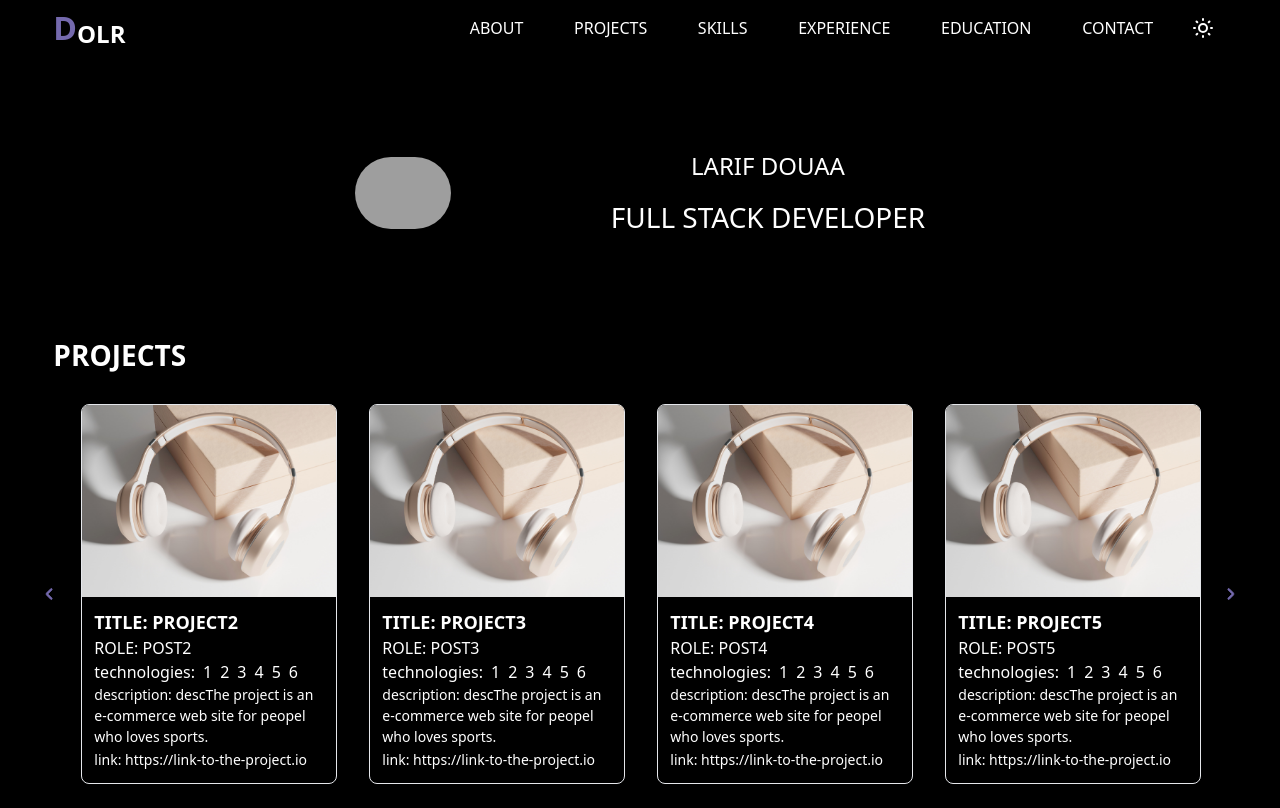
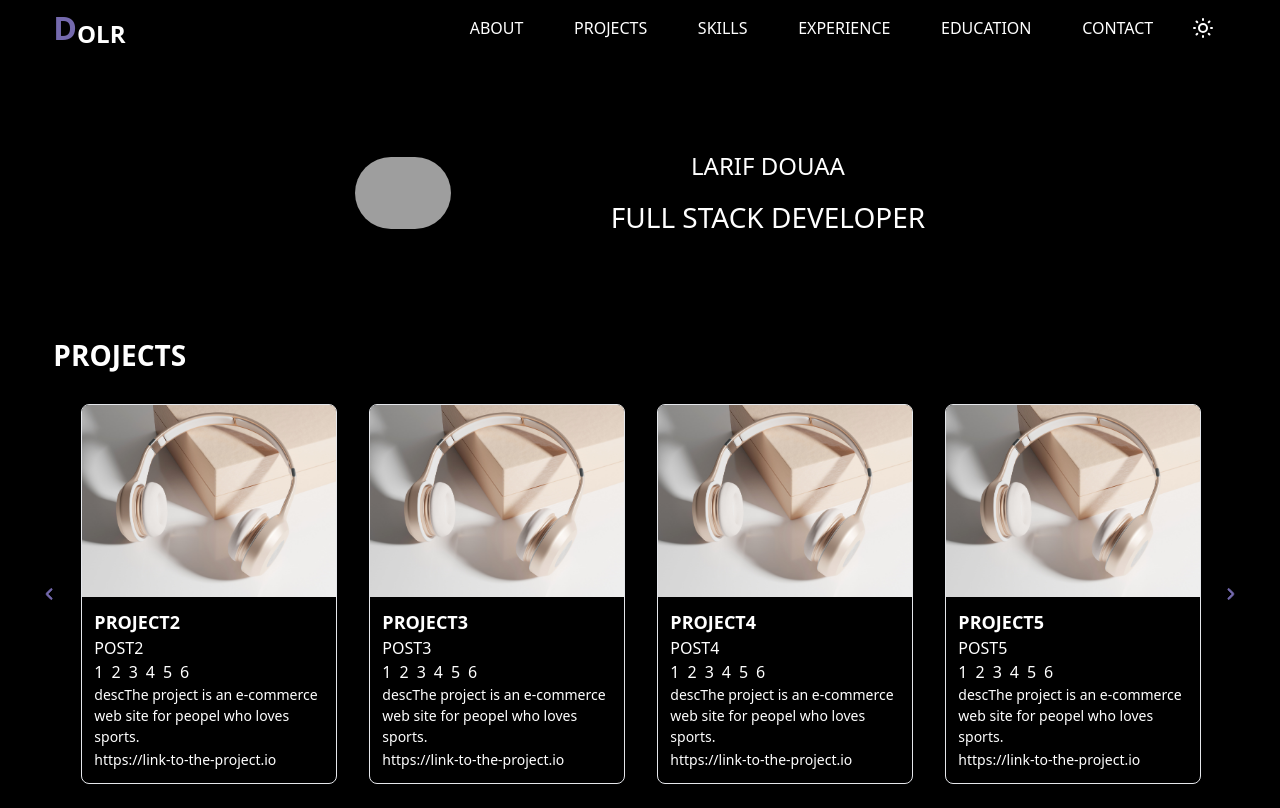
Before and after one commit to Douaa19/MyPortfolio24, a React (Create React App) app: page / in a window 1280 px wide. Built offline with nearby package versions, Linux system fonts and the light colour scheme; grey boxes are pictures that could not be loaded.

Commit message:
clickAndGo

```diff
--- a/src/components/layout/NavBar.js
+++ b/src/components/layout/NavBar.js
@@ -40,14 +40,15 @@ function NavBar(props) {
               key={index}
               className="ssm:pt-2.5 md:pt-0"
               onClick={() => props.setSection.setSection(link.name)}>
-              <span
+              <a
+                href={`#${link.name}`}
                 style={{ animationDelay: `0.${index + 1}s` }}
                 className={`${listClass} ${
                   props.light
                     ? `${
                         props.section === `${link.name}`
                           ? "text-main"
-                          : "text-red"
+                          : "text-dark"
                       }`
                     : `${
                         props.section === `${link.name}`
@@ -56,7 +57,7 @@ function NavBar(props) {
                       }`
                 } ${open ? `appear text-white opacity-1` : ""}`}>
                 {link.name}
-              </span>
+              </a>
             </li>
           ))}
         </ul>
--- a/src/components/layout/Projects.js
+++ b/src/components/layout/Projects.js
@@ -6,7 +6,7 @@ function Projects(props) {
   const myProjects = projects;
 
   return (
-    <div className={`pb-4 flex flex-col justify-center items-start w-11/12`}>
+    <div className={`pb-4 flex flex-col justify-center items-start w-11/12`} id="projects">
       <div className="md:mb-4 ssm:mb-4">
         <h2
           className={`uppercase md:text-28 ssm:text-24 font-bold ${
--- a/src/components/organismes/ProjectCard.js
+++ b/src/components/organismes/ProjectCard.js
@@ -21,12 +21,9 @@ function ProjectCard({
         class="w-full h-48 rounded-t-md object-cover"
       />
       <div class="p-4">
-        <h2 className="uppercase md:text-18 ssm:text-14 font-bold">
-          title: {title}
-        </h2>
-        <h3 className="uppercase md:text-16 ssm:text-12">role: {post}</h3>
+        <h2 className="uppercase md:text-18 ssm:text-14 font-bold">{title}</h2>
+        <h3 className="uppercase md:text-16 ssm:text-12">{post}</h3>
         <div className="flex flex-wrap flex-row gap-2">
-          technologies:
           {technologies.map((techno, index) => (
             <span
               className={`${
@@ -37,14 +34,14 @@ function ProjectCard({
             </span>
           ))}
         </div>
-        <p class="md:text-14 ssm:text-12">description: {description}</p>
+        <p class="md:text-14 ssm:text-12">{description}</p>
         <div className="">
           <a
             href="/"
             className={`hover:text-main md:text-14 ssm:text-12 ${
               light ? `text-dark` : `text-white`
             }`}>
-            link: {link}
+            {link}
           </a>
         </div>
       </div>
--- a/src/output.css
+++ b/src/output.css
@@ -603,6 +603,11 @@ video {
   z-index: 1;
 }
 
+.mx-4 {
+  margin-left: 1rem;
+  margin-right: 1rem;
+}
+
 .mx-auto {
   margin-left: auto;
   margin-right: auto;
@@ -611,11 +616,6 @@ video {
 .my-24 {
   margin-top: 6rem;
   margin-bottom: 6rem;
-}
-
-.mx-4 {
-  margin-left: 1rem;
-  margin-right: 1rem;
 }
 
 .mb-3 {
@@ -687,10 +687,6 @@ video {
   width: 15px;
 }
 
-.w-\[90\%\] {
-  width: 90%;
-}
-
 .w-auto {
   width: auto;
 }
@@ -756,10 +752,6 @@ video {
 
 .items-center {
   align-items: center;
-}
-
-.justify-start {
-  justify-content: flex-start;
 }
 
 .justify-end {
@@ -868,16 +860,16 @@ video {
   text-align: start;
 }
 
+.text-12 {
+  font-size: 12px;
+}
+
 .text-24 {
   font-size: 24px;
 }
 
 .text-32 {
   font-size: 32px;
-}
-
-.text-12 {
-  font-size: 12px;
 }
 
 .font-bold {
@@ -912,11 +904,6 @@ video {
 .text-main {
   --tw-text-opacity: 1;
   color: rgb(116 105 173 / var(--tw-text-opacity));
-}
-
-.text-red {
-  --tw-text-opacity: 1;
-  color: rgb(255 0 77 / var(--tw-text-opacity));
 }
 
 .text-white {
```
